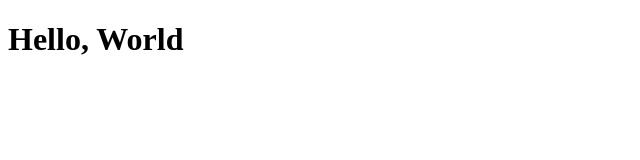
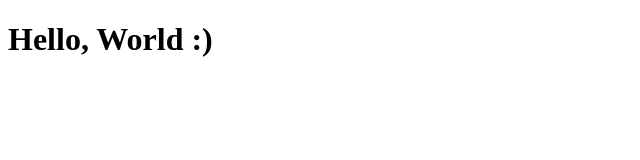
Before and after one commit to biccie23/finalproject, a plain HTML site: page index.html in a window 1280 px wide. Shown: the full height of the page, 0-640 px from the left. Drawn offline with Linux system fonts and the light colour scheme.

Commit message:
Add Smiley

```diff
--- a/index.html
+++ b/index.html
@@ -7,6 +7,6 @@
     <title>Document</title>
 </head>
 <body>
-    <h1>Hello, World</h1>
+    <h1>Hello, World :) </h1>
 </body>
 </html>
```
